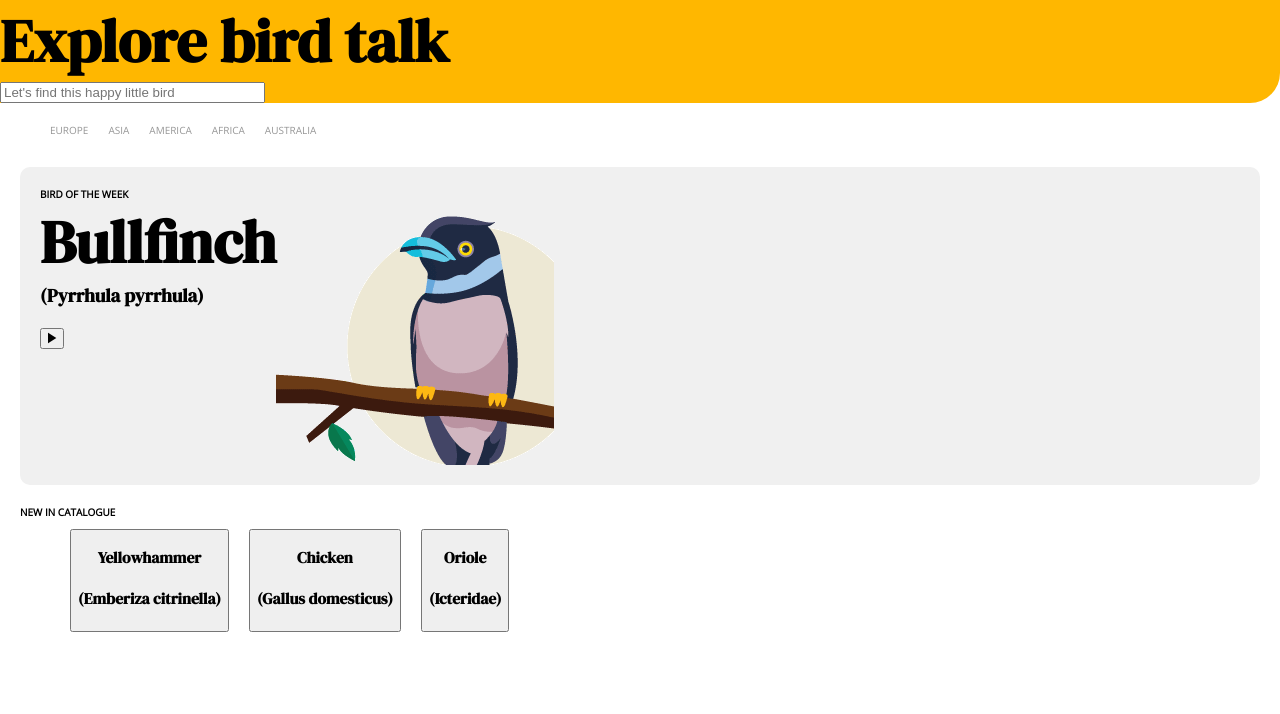
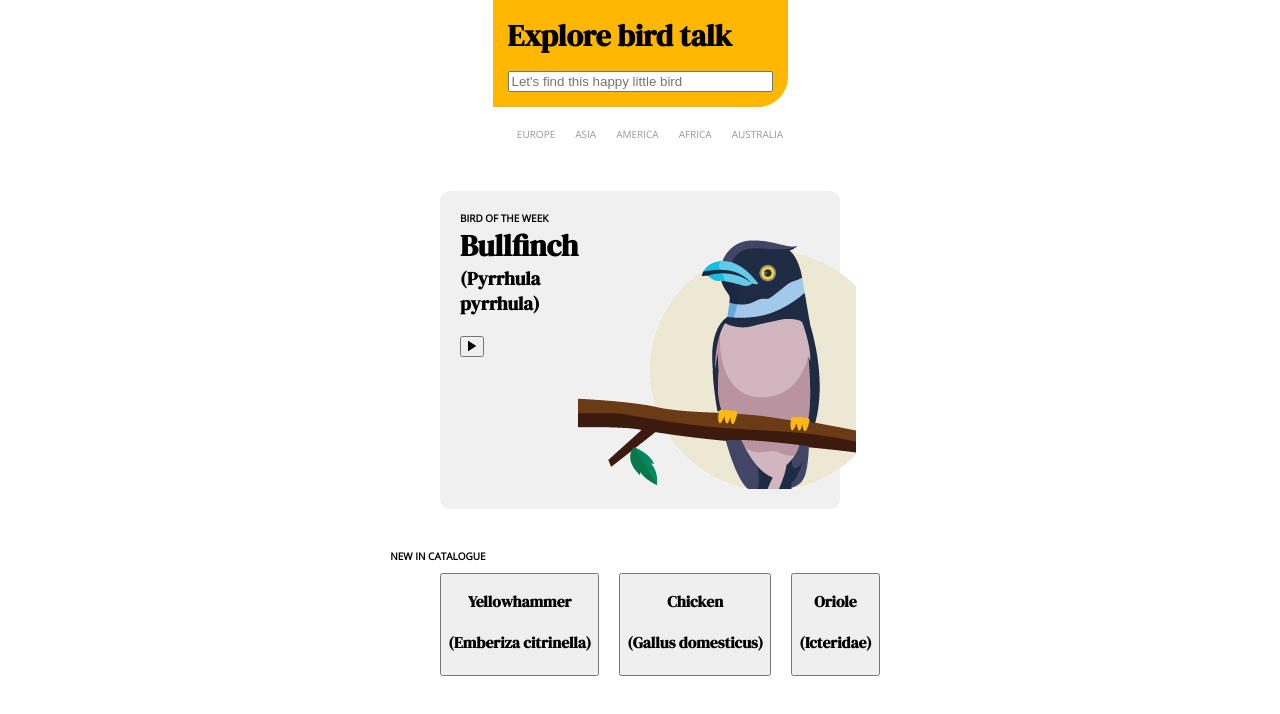
Before and after one commit to ionunz/edinba-colab-1019, a plain HTML site: page pantalla3.html in a window 1280 px wide. Drawn offline with nearby package versions, Linux system fonts and the light colour scheme.

Commit message:
Cambie CSS pantalla 3

```diff
--- a/style3.css
+++ b/style3.css
@@ -1,13 +1,27 @@
+@media (min-width: 360px){
+    .birdimage{
+            width: 360px;
+        }
+    }
 body{
     margin: 0;
+}
+main{
+    display: flex;
+    justify-content: center;
+    flex-direction: column;
+    align-items: center;
 }
 .orangeblock{
     background-color: rgb(255, 183, 0);
     border-bottom-right-radius: 30px;
 }
+.orangeblock h1{
+    margin: 15px;
+}
 h1{
     font-family: 'DM Serif Display', serif;
-    font-size: 60px;
+    font-size: 30px;
     margin-block-start: 0px;
     margin-block-end: 0px;
 }
@@ -17,6 +31,9 @@ h1{
     color: rgb(150, 150 , 150);
     margin-top: 10px;
     margin-left: 0px;
+}
+.searchtext{
+    margin: 15px;
 }
 ul{
     list-style-type:none;
```
